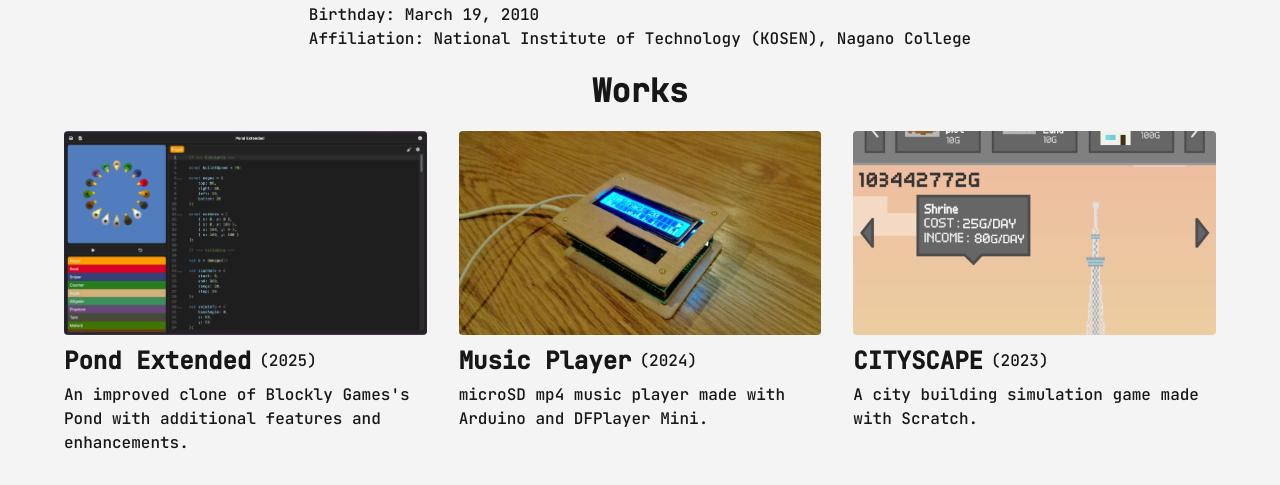
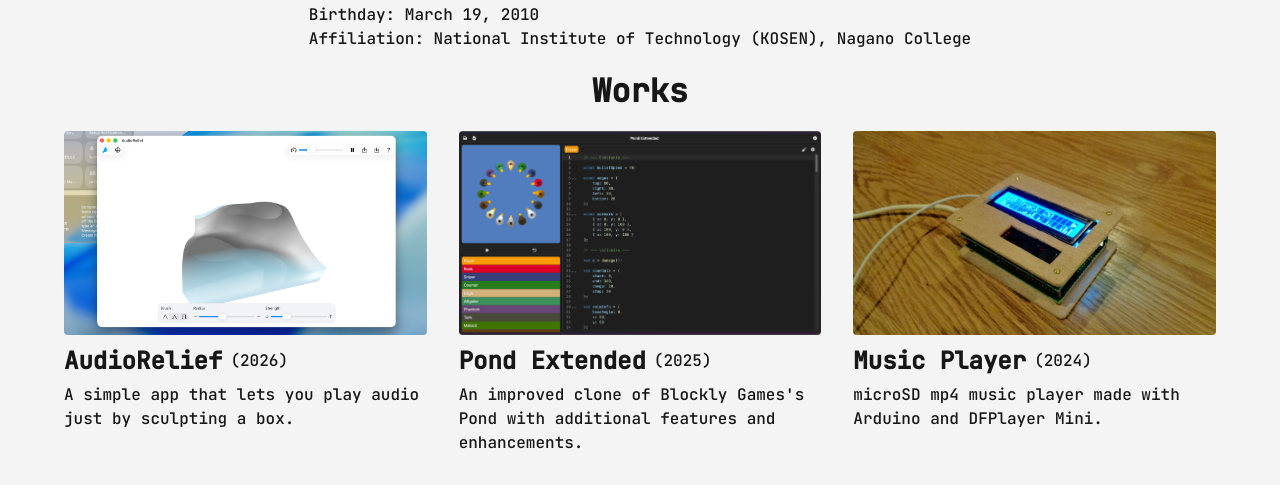
Before and after one commit to hatya-mouse/hatya.dev, a Next.js app: page / in a window 1280 px wide. Shown: the part 965-1450 px from the top of the page. Built offline with nearby package versions, Linux system fonts and the light colour scheme; grey boxes are pictures that could not be loaded.

Commit message:
Validate YAML files when building

```diff
--- a/package.json
+++ b/package.json
@@ -16,7 +16,8 @@
         "next": "16.1.6",
         "react": "19.2.3",
         "react-dom": "19.2.3",
-        "yaml": "^2.8.2"
+        "yaml": "^2.8.2",
+        "zod": "^4.3.6"
     },
     "devDependencies": {
         "@tailwindcss/postcss": "^4",
--- a/scripts/gen-works.ts
+++ b/scripts/gen-works.ts
@@ -1,3 +1,4 @@
+import { WorkSchema } from "../src/schema/work.ts";
 import fs from "fs";
 import path from "path";
 import { parse } from "yaml";
@@ -20,36 +21,18 @@ function generate() {
             }
 
             const fileContent = fs.readFileSync(yamlPath, "utf8");
+
+            // Parse the schema using zod
             const data = parse(fileContent);
-
-            return {
-                id: data.id,
-                name: data.name,
-                year: data.year,
-                tech: data.tech,
-                description: data.description,
-                thumbnail: data.thumbnail,
-                links: {
-                    repository:
-                        data.links && "repository" in data.links
-                            ? data.links.repository
-                            : null,
-                    demo:
-                        data.links && "demo" in data.links
-                            ? data.links.demo
-                            : null,
-                    embed:
-                        data.links && "embed" in data.links
-                            ? data.links.embed
-                            : null,
-                },
-            };
+            const work = WorkSchema.parse(data);
+            return work;
         })
         .filter(Boolean);
 
     const content = `// This file is auto-generated. Do not edit.
-export const works = ${JSON.stringify(works, null, 4)} as const;
-export type Work = typeof works[number];`;
+import type { Work } from "@/schema/work";
+export const works: Work[] = ${JSON.stringify(works, null, 4)} as const;
+`;
 
     fs.mkdirSync(path.dirname(OUTPUT_FILE), { recursive: true });
     fs.writeFileSync(OUTPUT_FILE, content);
--- a/src/components/works/WorkCard.tsx
+++ b/src/components/works/WorkCard.tsx
@@ -1,35 +1,27 @@
+import { Work } from "@/schema/work";
 import Image from "next/image";
 import Link from "next/link";
 
-export default function WorkCard({
-    id,
-    name,
-    year,
-    description,
-    thumbnail,
-}: {
-    id: string;
-    name: string;
-    year: number;
-    description: string;
-    thumbnail: string;
-}) {
+export default function WorkCard({ work }: { work: Work }) {
     return (
-        <Link href={`/works/${id}`} className="flex flex-col max-w-lg gap-2">
+        <Link
+            href={`/works/${work.id}`}
+            className="flex flex-col max-w-lg gap-2"
+        >
             <Image
                 className="rounded overflow-clip aspect-video object-cover"
-                src={thumbnail}
-                alt={name}
+                src={work.thumbnail}
+                alt={work.name}
                 width={960}
                 height={540}
             />
 
             <div className="flex flex-col gap-1">
                 <div className="flex flex-row gap-2 items-center">
-                    <h3>{name}</h3>
-                    <p>({year})</p>
+                    <h3>{work.name}</h3>
+                    <p>({work.year})</p>
                 </div>
-                <p className="text-wrap">{description}</p>
+                <p className="text-wrap">{work.description}</p>
             </div>
         </Link>
     );
--- a/src/components/works/WorkGrid.tsx
+++ b/src/components/works/WorkGrid.tsx
@@ -7,14 +7,7 @@ export default async function WorkGrid() {
     return (
         <div className="grid gap-8 grid-cols-1 md:grid-cols-2 lg:grid-cols-3 w-full justify-items-center align-top">
             {sortedWorks.map((work) => (
-                <WorkCard
-                    id={work.id}
-                    key={work.name}
-                    name={work.name}
-                    description={work.description}
-                    year={work.year}
-                    thumbnail={work.thumbnail}
-                />
+                <WorkCard work={work} key={work.id} />
             ))}
         </div>
     );
--- a/src/generated/works.ts
+++ b/src/generated/works.ts
@@ -1,5 +1,6 @@
 // This file is auto-generated. Do not edit.
-export const works = [
+import type { Work } from "@/schema/work";
+export const works: Work[] = [
     {
         "id": "2017-jump",
         "name": "jump",
@@ -10,9 +11,8 @@ export const works = [
         "description": "A simple game, which is the first game I've ever made.",
         "thumbnail": "/works/2017-jump/thumbnail.png",
         "links": {
-            "repository": null,
             "demo": "https://scratch.mit.edu/projects/192817472/",
-            "embed": "https://scratch.mit.edu/projects/192817472/embed/"
+            "embed": "https://scratch.mit.edu/projects/192817472/embed?autostart=false"
         }
     },
     {
@@ -25,9 +25,7 @@ export const works = [
         "description": "A simple RSS feed reader for macOS, built with Swift.",
         "thumbnail": "/works/2022-simple-rss/thumbnail.png",
         "links": {
-            "repository": "https://github.com/hatya-mouse/simplerss",
-            "demo": null,
-            "embed": null
+            "repository": "https://github.com/hatya-mouse/simplerss"
         }
     },
     {
@@ -40,9 +38,7 @@ export const works = [
         "description": "A file sorting utility for macOS.",
         "thumbnail": "/works/2022-sort-files/thumbnail.png",
         "links": {
-            "repository": "https://github.com/hatya-mouse/sortfiles",
-            "demo": null,
-            "embed": null
+            "repository": "https://github.com/hatya-mouse/sortfiles"
         }
     },
     {
@@ -55,9 +51,8 @@ export const works = [
         "description": "A city building simulation game made with Scratch.",
         "thumbnail": "/works/2023-cityscape/thumbnail.png",
         "links": {
-            "repository": null,
             "demo": "https://scratch.mit.edu/projects/802453144/",
-            "embed": "https://scratch.mit.edu/projects/802453144/embed/"
+            "embed": "https://scratch.mit.edu/projects/802453144/embed?autostart=false"
         }
     },
     {
@@ -70,9 +65,8 @@ export const works = [
         "description": "Simcity-like 2D city building simulation game made with Scratch.",
         "thumbnail": "/works/2023-cityscape-island/thumbnail.png",
         "links": {
-            "repository": null,
             "demo": "https://scratch.mit.edu/projects/1012313408/",
-            "embed": "https://scratch.mit.edu/projects/1012313408/embed/"
+            "embed": "https://scratch.mit.edu/projects/1012313408/embed?autostart=false"
         }
     },
     {
@@ -85,9 +79,7 @@ export const works = [
         "description": "microSD mp4 music player made with Arduino and DFPlayer Mini.",
         "thumbnail": "/works/2024-music-player/thumbnail.jpg",
         "links": {
-            "repository": "https://github.com/hatya-mouse/music-player",
-            "demo": null,
-            "embed": null
+            "repository": "https://github.com/hatya-mouse/music_player"
         }
     },
     {
@@ -103,9 +95,22 @@ export const works = [
         "thumbnail": "/works/2025-pond-extended/thumbnail.png",
         "links": {
             "repository": "https://github.com/hatya-mouse/pond-extended",
-            "demo": "https://pond-extended.vercel.app",
-            "embed": null
+            "demo": "https://pond-extended.hatya.dev"
+        }
+    },
+    {
+        "id": "2026-audio-relief",
+        "name": "AudioRelief",
+        "year": 2026,
+        "tech": [
+            "Swift",
+            "SwiftUI",
+            "Metal"
+        ],
+        "description": "A simple app that lets you play audio just by sculpting a box.",
+        "thumbnail": "/works/2026-audio-relief/thumbnail.png",
+        "links": {
+            "repository": "https://github.com/hatya-mouse/AudioRelief"
         }
     }
 ] as const;
-export type Work = typeof works[number];
--- /dev/null
+++ b/src/schema/work.ts
@@ -0,0 +1,43 @@
+// Validates the work data yaml files.
+import { z } from "zod";
+
+const TechStack = z.enum([
+    "Swift",
+    "SwiftUI",
+    "UIKit",
+    "Metal",
+    "Rust",
+    "C",
+    "C++",
+    "C#",
+    "JavaScript",
+    "TypeScript",
+    "React",
+    "Next.js",
+    "HTML",
+    "CSS",
+    "Python",
+    "GDScript",
+    "GDShader",
+    "Arduino",
+    "Raspberry Pi",
+    "Unity",
+    "Godot",
+    "Scratch",
+]);
+
+export const WorkSchema = z.object({
+    id: z.string(),
+    name: z.string(),
+    year: z.number(),
+    tech: z.array(TechStack),
+    description: z.string(),
+    thumbnail: z.string(),
+    links: z.object({
+        repository: z.url().optional(),
+        demo: z.url().optional(),
+        embed: z.url().optional(),
+    }),
+});
+
+export type Work = z.infer<typeof WorkSchema>;
```
Also changed, not shown: tsconfig.json (+8 -6 lines), 1 other file (tests, documents, lock files or other folders).
